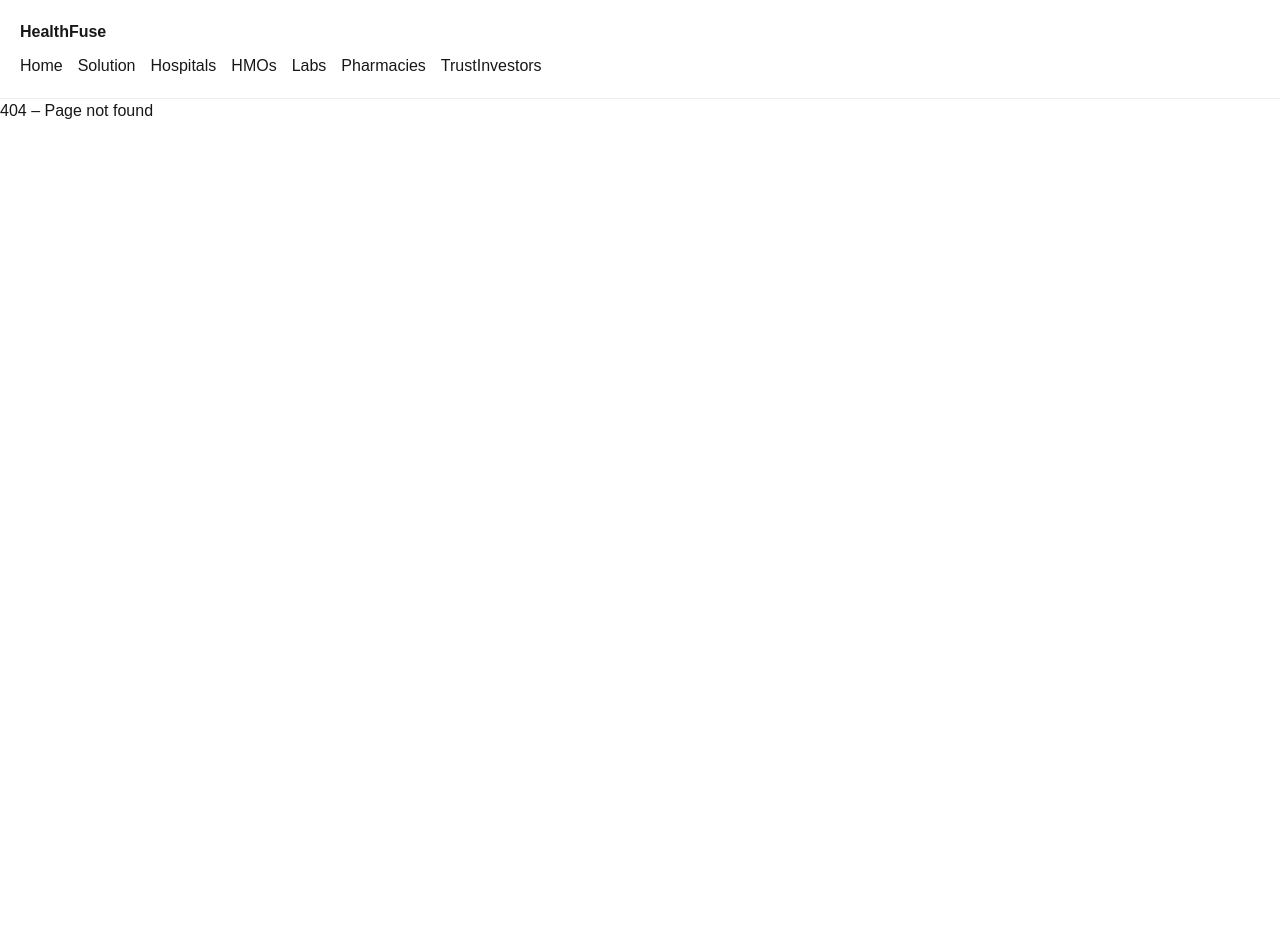
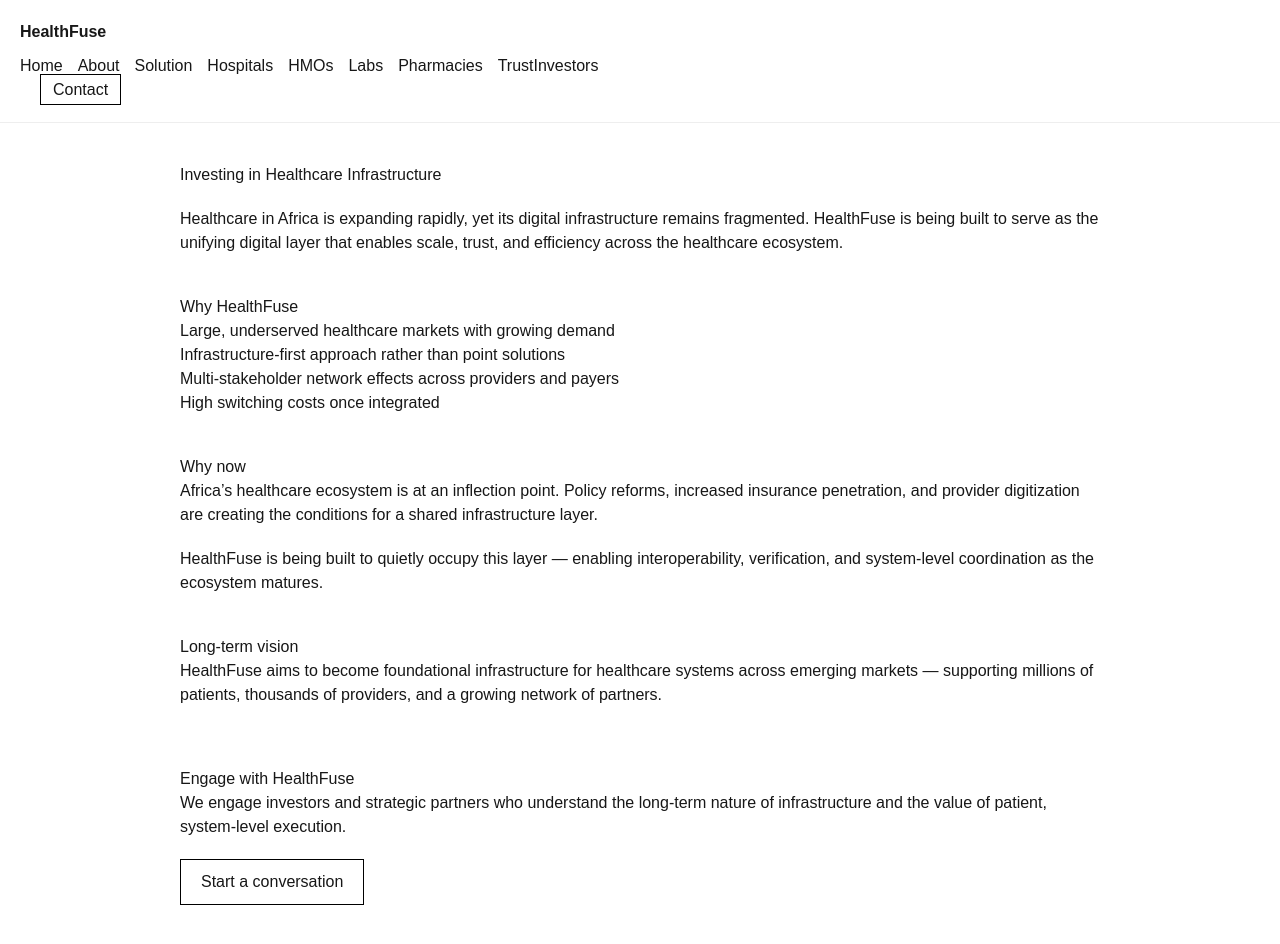
Before and after one commit to Nwokeoma/healthfuse, a Next.js app: page /investors in a window 1280 px wide. Before the commit this address had no page. Before the commit the page ends 800 px from the top, so only its background shows below. Built offline with nearby package versions, Linux system fonts and the light colour scheme.

Commit message:
Fix route casing and finalize investor, pilot, and about pages

```diff
--- a/app/Investors/page.tsx
+++ /dev/null
@@ -1,8 +0,0 @@
-export default function InvestorsPage() {
-    return (
-      <main style={{ padding: 40 }}>
-        <h1>Investors</h1>
-        <p>This is the investors page.</p>
-      </main>
-    );
-  }
--- /dev/null
+++ b/app/about/page.tsx
@@ -0,0 +1,47 @@
+export default function AboutPage() {
+    return (
+      <main style={{ padding: 40, maxWidth: 900, margin: "0 auto" }}>
+        <h1>About HealthFuse</h1>
+
+        <p style={{ marginTop: 20 }}>
+          HealthFuse is a healthcare technology company focused on building
+          foundational digital infrastructure for healthcare systems across Africa.
+        </p>
+
+        <p style={{ marginTop: 20 }}>
+          The company exists to address a critical challenge: fragmented systems
+          that slow care delivery, increase administrative overhead, and weaken trust
+          across the healthcare ecosystem.
+        </p>
+
+        <h2 style={{ marginTop: 40 }}>Our mission</h2>
+        <p>
+          To enable secure, interoperable, and scalable healthcare systems by
+          providing a unified digital layer that connects providers, payers,
+          diagnostics, pharmacies, and regulators.
+        </p>
+
+        <h2 style={{ marginTop: 40 }}>Our approach</h2>
+        <p>
+          HealthFuse takes an infrastructure-first approach — focusing on
+          interoperability, verification, and governance rather than surface-level
+          applications. This ensures long-term scalability and institutional trust.
+        </p>
+
+        <h2 style={{ marginTop: 40 }}>Leadership</h2>
+        <p>
+          HealthFuse is led by operators with experience in business development,
+          systems delivery, and multi-stakeholder partnerships across regulated
+          environments.
+        </p>
+
+        <p style={{ marginTop: 20 }}>
+  HealthFuse was founded by Tochukwu Osuagwu, a business development
+  and project delivery professional with over a decade of experience
+  building and scaling systems across healthcare, infrastructure,
+  and emerging markets.
+</p>
+
+      </main>
+    );
+  }
--- a/app/hmos/page.tsx
+++ b/app/hmos/page.tsx
@@ -15,6 +15,26 @@ export default function HMOsPage() {
           <li>Improved fraud detection</li>
           <li>Better cost control and forecasting</li>
         </ul>
+        <section style={{ marginTop: 60 }}>
+  <h2>Pilot with HealthFuse</h2>
+  <p>
+    HMOs and payers engage with HealthFuse through pilot integrations
+    focused on verification, claims flow, and data visibility —
+    enabling rapid validation before system-wide adoption.
+  </p>
+
+  <a
+    href="/contact"
+    style={{
+      display: "inline-block",
+      marginTop: 20,
+      padding: "10px 20px",
+      border: "1px solid #000",
+    }}
+  >
+    Discuss a pilot
+  </a>
+</section>
       </main>
     );
   }
--- a/app/hospitals/page.tsx
+++ b/app/hospitals/page.tsx
@@ -16,6 +16,28 @@ export default function HospitalsPage() {
         <li>Faster claims processing</li>
         <li>Improved patient throughput</li>
       </ul>
+
+      {/* 👇 PILOT SECTION MUST BE INSIDE THE RETURN */}
+      <section style={{ marginTop: 60 }}>
+        <h2>Start with a pilot</h2>
+        <p>
+          HealthFuse works with hospitals and clinics through structured pilot
+          programs designed to validate workflows, reduce administrative friction,
+          and demonstrate operational value before wider rollout.
+        </p>
+
+        <a
+          href="/contact"
+          style={{
+            display: "inline-block",
+            marginTop: 20,
+            padding: "10px 20px",
+            border: "1px solid #000",
+          }}
+        >
+          Request a pilot
+        </a>
+      </section>
     </main>
   );
 }
--- /dev/null
+++ b/app/investors/page.tsx
@@ -0,0 +1,63 @@
+export default function InvestorsPage() {
+    return (
+      <main style={{ padding: 40, maxWidth: 1000, margin: "0 auto" }}>
+        <h1>Investing in Healthcare Infrastructure</h1>
+
+        <p style={{ marginTop: 20 }}>
+          Healthcare in Africa is expanding rapidly, yet its digital infrastructure
+          remains fragmented. HealthFuse is being built to serve as the unifying
+          digital layer that enables scale, trust, and efficiency across the
+          healthcare ecosystem.
+        </p>
+
+        <h2 style={{ marginTop: 40 }}>Why HealthFuse</h2>
+        <ul>
+          <li>Large, underserved healthcare markets with growing demand</li>
+          <li>Infrastructure-first approach rather than point solutions</li>
+          <li>Multi-stakeholder network effects across providers and payers</li>
+          <li>High switching costs once integrated</li>
+        </ul>
+
+        <h2 style={{ marginTop: 40 }}>Why now</h2>
+        <p>
+          Africa’s healthcare ecosystem is at an inflection point. Policy reforms,
+          increased insurance penetration, and provider digitization are creating
+          the conditions for a shared infrastructure layer.
+        </p>
+
+        <p style={{ marginTop: 20 }}>
+          HealthFuse is being built to quietly occupy this layer — enabling
+          interoperability, verification, and system-level coordination as the
+          ecosystem matures.
+        </p>
+
+        <h2 style={{ marginTop: 40 }}>Long-term vision</h2>
+        <p>
+          HealthFuse aims to become foundational infrastructure for healthcare
+          systems across emerging markets — supporting millions of patients,
+          thousands of providers, and a growing network of partners.
+        </p>
+
+        <section style={{ marginTop: 60 }}>
+          <h2>Engage with HealthFuse</h2>
+          <p>
+            We engage investors and strategic partners who understand the
+            long-term nature of infrastructure and the value of patient,
+            system-level execution.
+          </p>
+
+          <a
+            href="/contact"
+            style={{
+              display: "inline-block",
+              marginTop: 20,
+              padding: "10px 20px",
+              border: "1px solid #000",
+            }}
+          >
+            Start a conversation
+          </a>
+        </section>
+      </main>
+    );
+  }
--- a/app/page.tsx
+++ b/app/page.tsx
@@ -4,12 +4,13 @@ export default function HomePage() {
 
       {/* Hero */}
       <section style={{ marginBottom: 60 }}>
-        <h1>Healthcare runs on trust. Africa’s systems don’t.</h1>
-        <p style={{ fontSize: 18, marginTop: 10 }}>
-          HealthFuse is building the digital infrastructure that connects hospitals,
-          HMOs, laboratories, pharmacies, and regulators on one secure, unified layer.
-        </p>
-      </section>
+  <h1>Healthcare runs on trust. Infrastructure makes it scale.</h1>
+  <p style={{ fontSize: 18, marginTop: 10 }}>
+    HealthFuse is becoming the unifying digital infrastructure that connects
+    hospitals, HMOs, laboratories, pharmacies, and regulators across Africa —
+    enabling secure verification, interoperability, and system-wide efficiency.
+  </p>
+</section>
 
       {/* Problem */}
       <section style={{ marginBottom: 60 }}>
@@ -64,3 +65,31 @@ export default function HomePage() {
     </main>
   );
 }
+<section style={{ marginTop: 80 }}>
+  <h2>Work with HealthFuse</h2>
+  <p>
+    We collaborate with providers, payers, and partners to build
+    scalable healthcare infrastructure.
+  </p>
+  <p style={{ marginTop: 40 }}>
+  HealthFuse engages partners through carefully scoped pilots,
+  enabling validation, learning, and trust before scale.
+</p>
+<p style={{ marginTop: 40 }}>
+  As healthcare systems digitize and insurance penetration grows,
+  interoperable infrastructure becomes unavoidable. HealthFuse exists
+  to power that transition.
+</p>
+
+  <a
+    href="/contact"
+    style={{
+      display: "inline-block",
+      marginTop: 20,
+      padding: "10px 20px",
+      border: "1px solid #000",
+    }}
+  >
+    Request a pilot
+  </a>
+</section>
--- a/components/Header.tsx
+++ b/components/Header.tsx
@@ -5,6 +5,8 @@ export default function Header() {
 
       <nav style={{ marginTop: 10 }}>
         <a href="/" style={{ marginRight: 15 }}>Home</a>
+        <a href="/about" style={{ marginRight: 15 }}>About</a>
+
         <a href="/solution" style={{ marginRight: 15 }}>Solution</a>
         <a href="/hospitals" style={{ marginRight: 15 }}>Hospitals</a>
         <a href="/hmos" style={{ marginRight: 15 }}>HMOs</a>
@@ -12,7 +14,17 @@ export default function Header() {
         <a href="/pharmacies" style={{ marginRight: 15 }}>Pharmacies</a>
         <a href="/trust">Trust</a>
         <a href="/investors">Investors</a>
-      </nav>
+      </nav><a
+  href="/contact"
+  style={{
+    marginLeft: 20,
+    padding: "6px 12px",
+    border: "1px solid #000",
+  }}
+>
+  Contact
+</a>
+
     </header>
   );
 }
```
